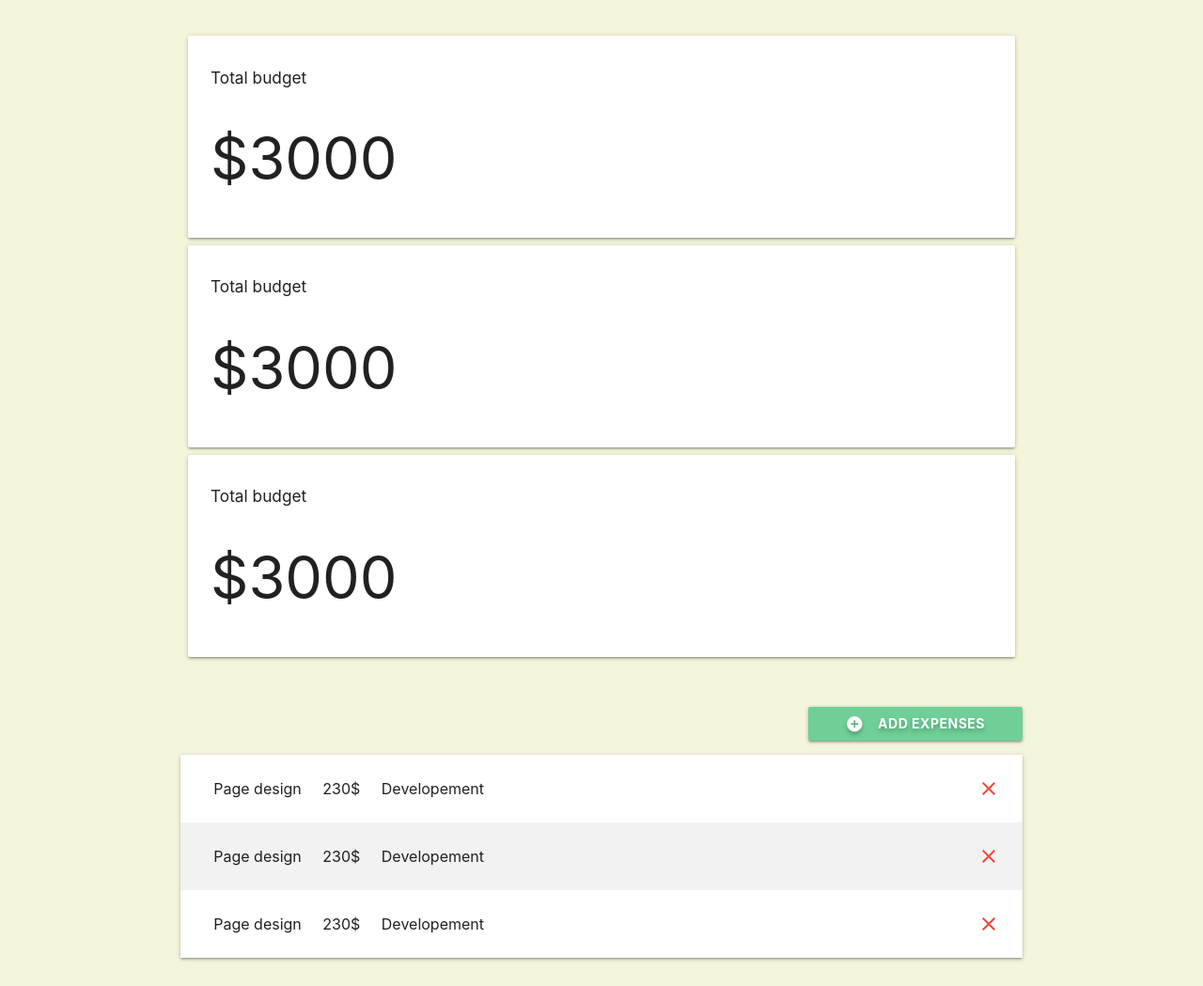
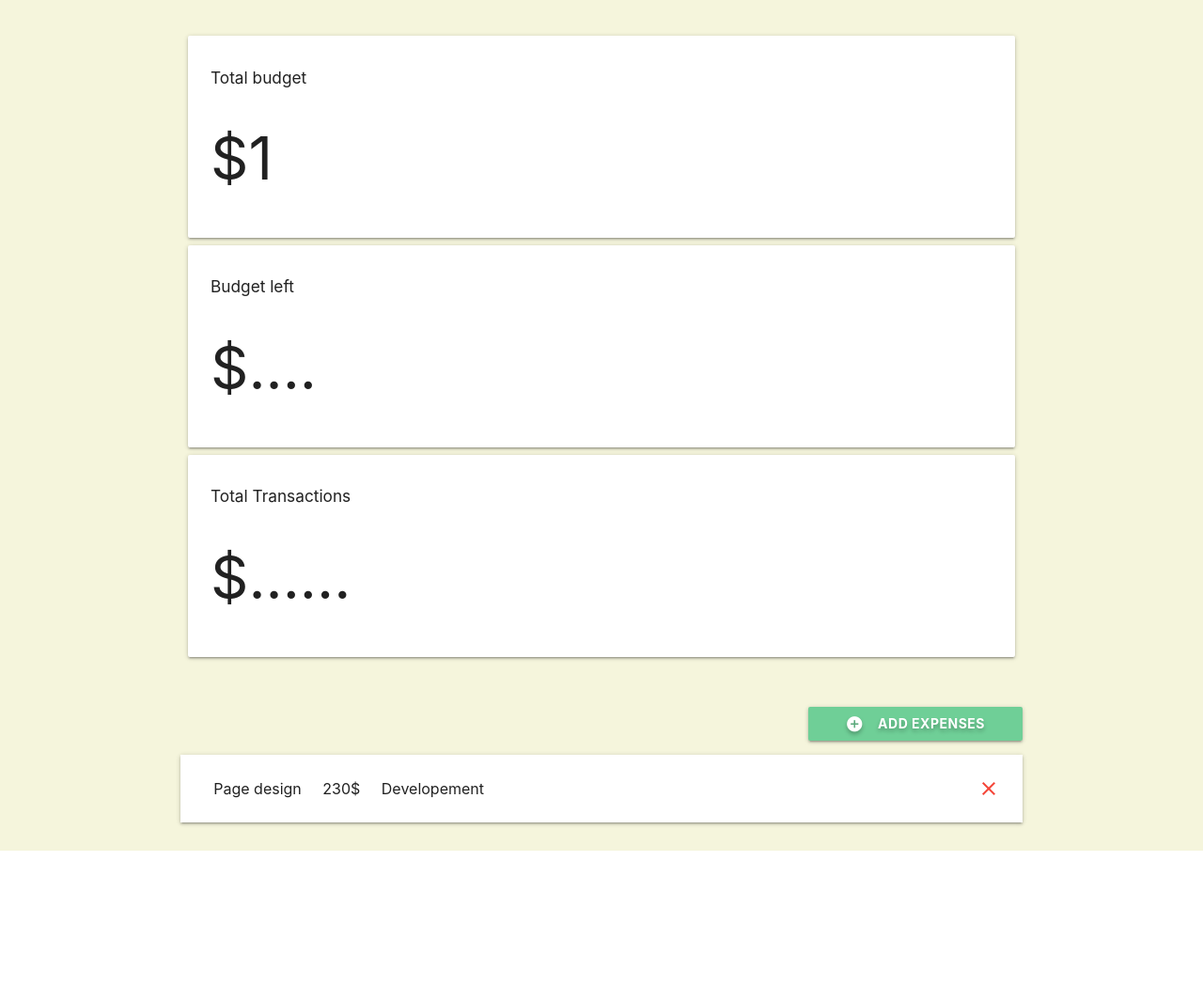
Before and after one commit to Ngina07/MoneyMoves, a Django app: template budgetapp/templates/project-detail.html in a window 1280 px wide. Shown: the whole page at 94% size. After the commit the page ends 905 px from the top, so only its background shows below. Run offline with Django 3.2, Linux system fonts and the light colour scheme; tables that the repository leaves empty hold one stand-in row (values such as "Sample post"); the template is opened without the code that fills it: values that come from a table or form of the project are taken from there, most other values are stand-ins (such as "Sample title", 1, 10 or a date in 2020).

Commit message:
dynamically link project budget that a user enters

```diff
--- a/budgetapp/templates/project-detail.html
+++ b/budgetapp/templates/project-detail.html
@@ -8,17 +8,17 @@
             <div class="col s12 m12 14"></div>
             <div class="card-panel">
                 <h6 class="bold">Total budget</h6>
-                <h1 class="bold">$3000</h1>
+                <h1 class="bold">${{project.budget}}</h1>
             </div>
             <div class="col s12 m6 14"></div>
             <div class="card-panel">
-                <h6 class="bold">Total budget</h6>
-                <h1 class="bold">$3000</h1>
+                <h6 class="bold">Budget left</h6>
+                <h1 class="bold">$....</h1>
             </div>
             <div class="col s12 m6 14"></div>
             <div class="card-panel">
-                <h6 class="bold">Total budget</h6>
-                <h1 class="bold">$3000</h1>
+                <h6 class="bold">Total Transactions</h6>
+                <h1 class="bold">$......</h1>
             </div>
         </div>
     </section>
@@ -49,48 +49,7 @@
 
 
             </li>
-            <li>
-                    <div class="card-panel z-depth-0 expense">
-                        <div class="row">
-                            <div class="col 16">
-                                <span class="title">Page design</span>
-                            </div>
-                            <div class="col 13">
-                                <span class="title">230$</span>
-                            </div>
-                            <div class="col 6">
-                                <span class="title Bold">Developement</span>
-                            </div>
-                            <a href="">
-                                <i class="material-icons red-text right">close
 
-                                </i> </a>
-                        </div>
-                    </div>
-
-
-                </li>
-                <li>
-                        <div class="card-panel z-depth-0 expense">
-                            <div class="row">
-                                <div class="col 16">
-                                    <span class="title">Page design</span>
-                                </div>
-                                <div class="col 13">
-                                    <span class="title">230$</span>
-                                </div>
-                                <div class="col 6">
-                                    <span class="title Bold">Developement</span>
-                                </div>
-                                <a href="">
-                                    <i class="material-icons red-text right">close
-
-                                    </i> </a>
-                            </div>
-                        </div>
-
-
-                    </li>
         </ul>
     </section>
 
@@ -121,32 +80,38 @@
         font-size: 4vw;
         margin: 15px 0px;
     }
-    @media(max-width: 992px){
-        .section-stats h1{
-            font-size:calc(16px = 6vw)
+
+    @media(max-width: 992px) {
+        .section-stats h1 {
+            font-size: calc(16px=6vw)
         }
     }
+
     .section-expenses button {
         padding: 0px 40px;
         font-weight: bold;
-        text-shadow: 0px 3px 4px rgba(0,0,0,.25);
+        text-shadow: 0px 3px 4px rgba(0, 0, 0, .25);
         background-color: #6FCF97;
     }
-    .section-expenses .expense{
+
+    .section-expenses .expense {
         font-size: 16px;
         border-radius: 0;
         margin: 0;
 
 
     }
-    .section-expenses .expense .category{
+
+    .section-expenses .expense .category {
         font-size: 13px;
 
     }
+
     .row {
-        margin: 0!important;
+        margin: 0 !important;
     }
-    .section-expenses li:nth-child(even) .expense{
+
+    .section-expenses li:nth-child(even) .expense {
         background-color: #F2F2F2;
 
     }
```
